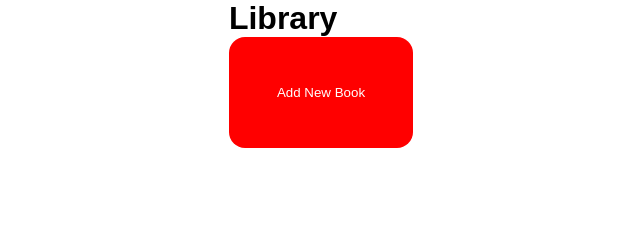
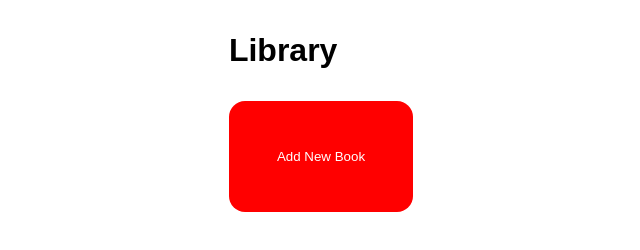
Before and after one commit to littledragonshrimp/libraryApp, a plain HTML site: page index.html in a window 1280 px wide. Shown: the whole page, without its empty margins (319-959 px from the left). Drawn offline with Linux system fonts and the light colour scheme.

Commit message:
adds changes to margins in h1

```diff
--- a/styles.scss
+++ b/styles.scss
@@ -15,7 +15,10 @@ ul{
     list-style: none;
 }
 
-
+h1{
+    margin-top: 2rem;
+    margin-bottom: 2rem;
+}
 #popUp{
     display: none;
 
```
Also changed, not shown: styles.css, 1 other file.
